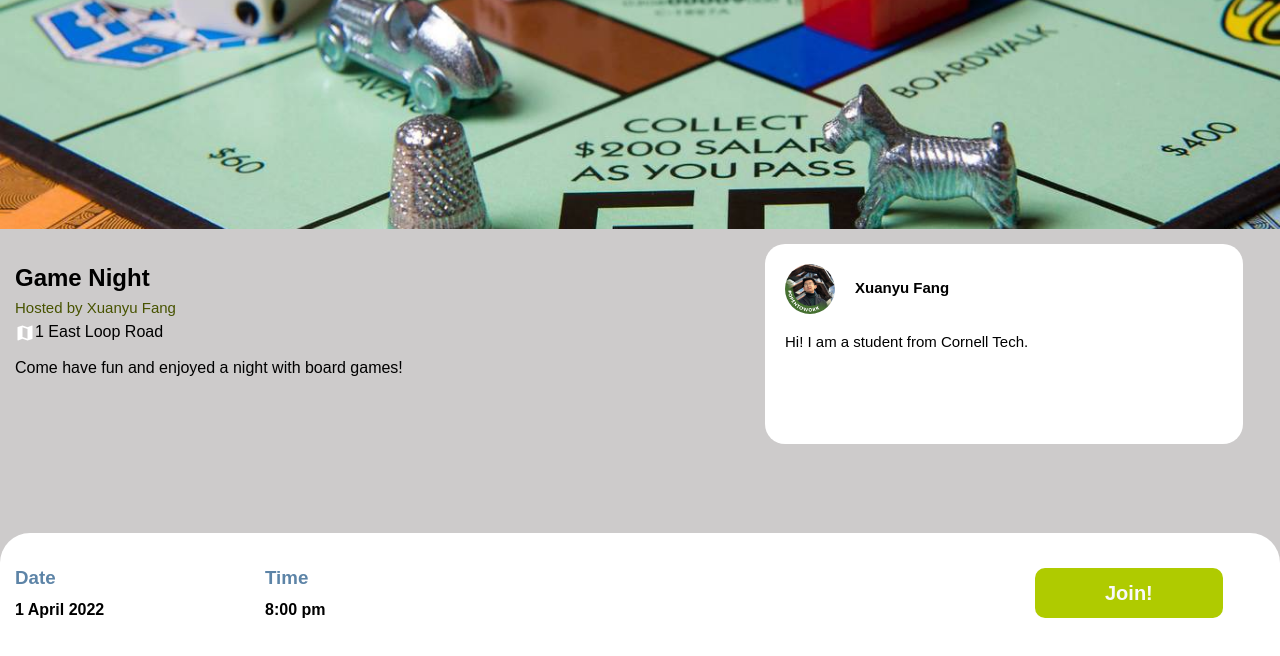
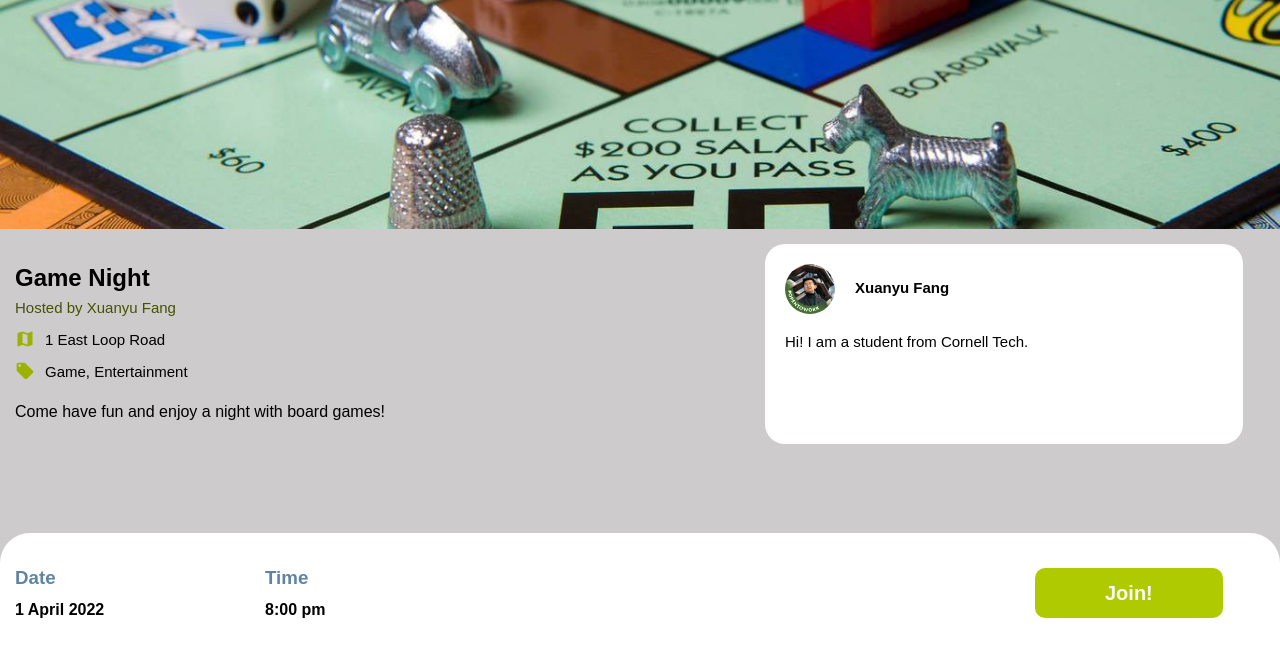
Before and after one commit to MayaShenHongyu/to-gather, a React (Create React App) app in the folder to-gather-frontend/: page /event in a window 1280 px wide. Shown: the top 656 px of the page. Built offline with nearby package versions, Linux system fonts and the light colour scheme; no server answers.

Commit message:
eventPage edit format

```diff
--- a/to-gather-frontend/src/pages/Event.css
+++ b/to-gather-frontend/src/pages/Event.css
@@ -46,23 +46,32 @@
 
   }
 
+  .eventInfo h4{
+    margin-block-start: 0.5em;
+    margin-block-end: 0.5em;
+    font-size: 15px;
+    margin-inline-start: 10px;
+    font-family: Arial, Helvetica, sans-serif;
+    font-weight: 200;
+
+  }
+
   .location{
     flex-direction: row;
     display: flex;
+    align-items: center;
   }
 
-  .location svg {
-    color: white;
+  .tag {
+    flex-direction: row;
+    display: flex;
+    align-items: center;
+  }
+
+  .eventInfo svg {
+    color: #9bb202;
     font-size: 20px;
   }
-
-  .location p{
-    margin-block-start: 0em;
-    margin-block-end: 0em;
-
-  }
-
-
 
   .eventHost {
     width: 35%;
--- a/to-gather-frontend/src/pages/Event.jsx
+++ b/to-gather-frontend/src/pages/Event.jsx
@@ -4,6 +4,7 @@ import "./Event.css";
 import Navbar from "../components/Navbar";
 import headImage from "../assets/xy-head.jpeg";
 import MapIcon from '@mui/icons-material/Map';
+import TagIcon from '@mui/icons-material/LocalOffer';
 
 
 function Event() {
@@ -21,12 +22,15 @@ function Event() {
                 <h3> Hosted by Xuanyu Fang</h3>
                 <div className = "location">
                     <MapIcon fontSize="small"/>
-                    <p>1 East Loop Road</p>
-
+                    <h4> 1 East Loop Road</h4>
+                </div>
+                <div className = "tag">
+                    <TagIcon fontSize="small"/>
+                    <h4>Game, Entertainment</h4>
                 </div>
 
                 <p>
-                Come have fun and enjoyed a night with board games!
+                Come have fun and enjoy a night with board games!
                 </p>
             </div>
             <div className = "eventHost">
```
